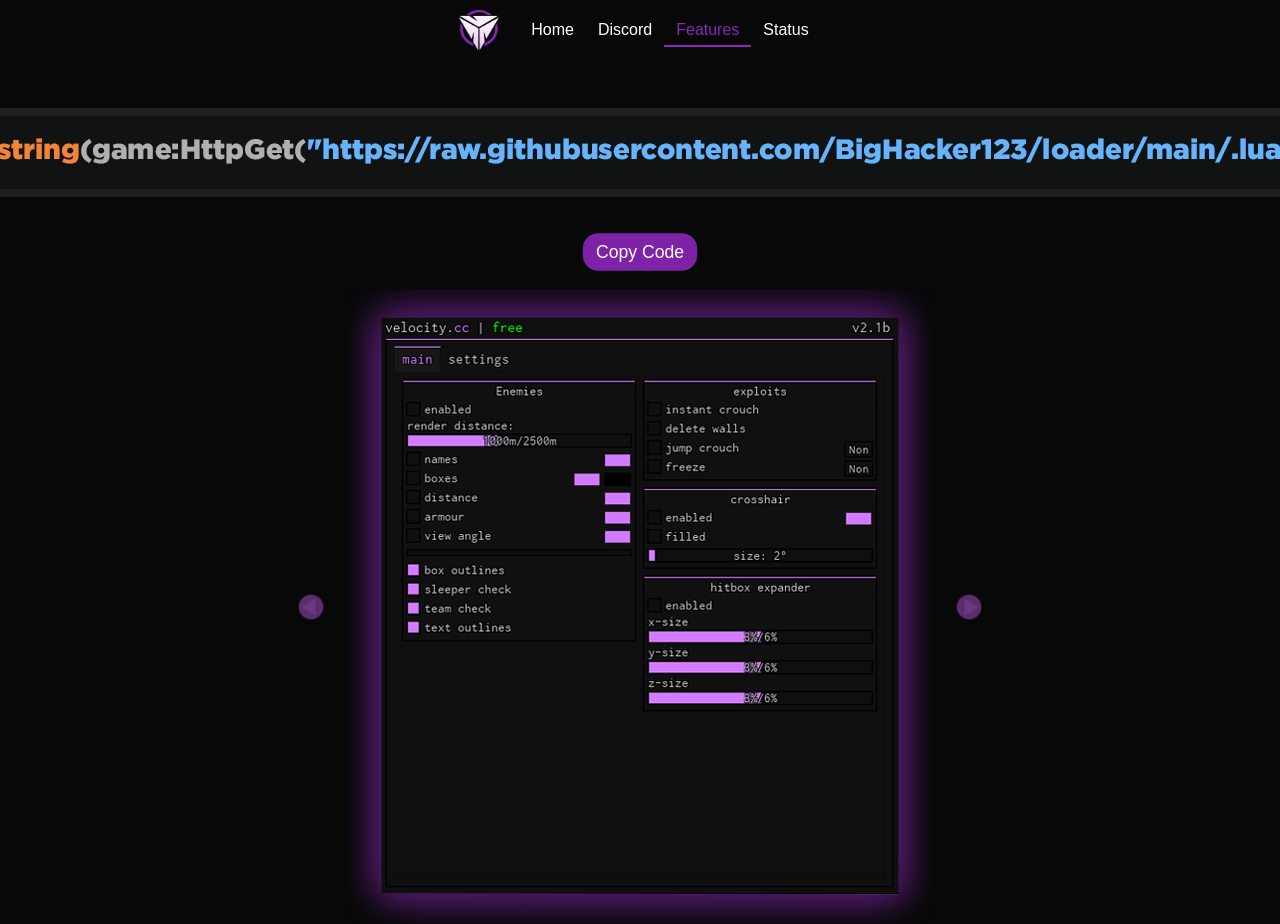
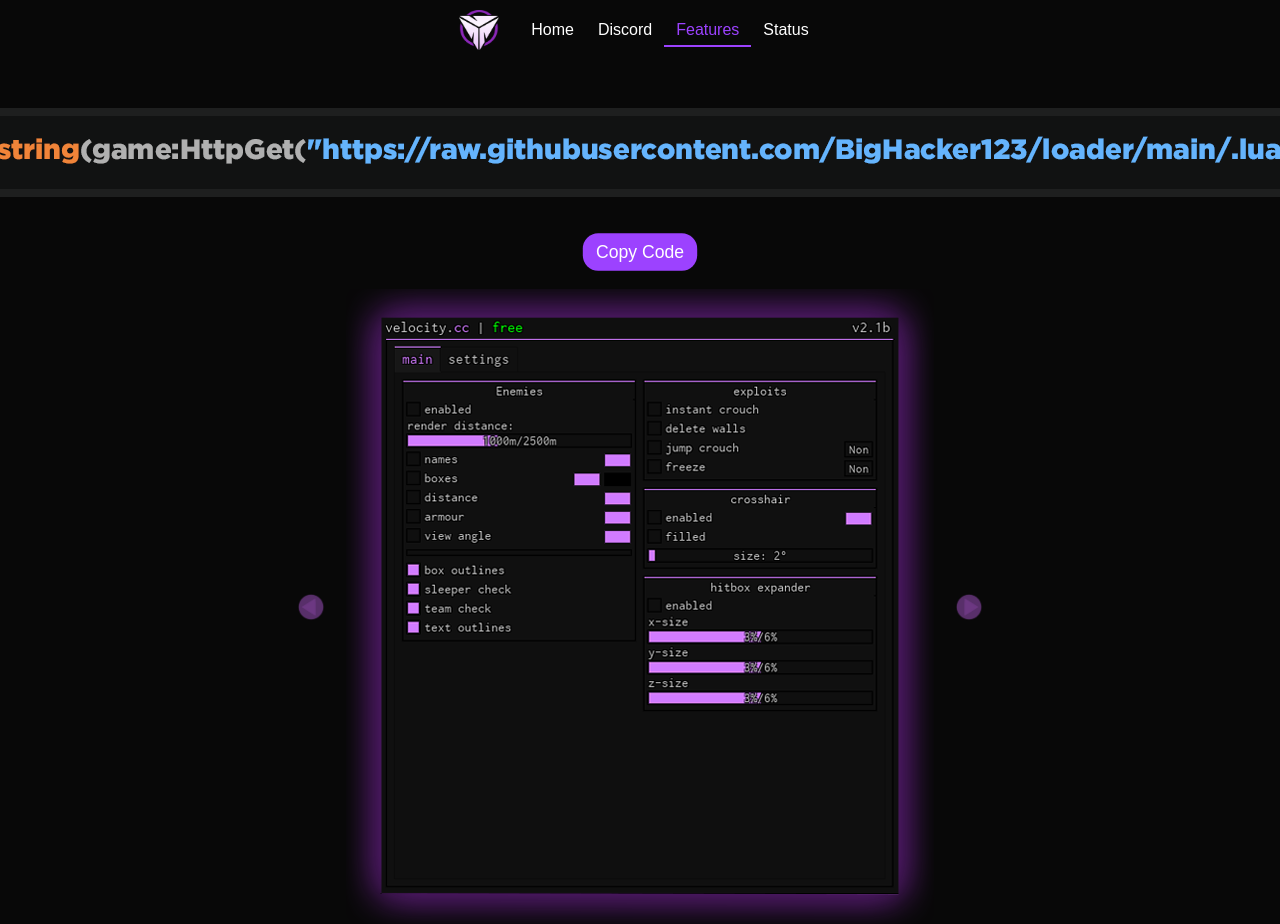
Before and after one commit to BigHacker123/velocity-cc, a plain HTML site: page script.html in a window 1280 px wide. In both pictures the pointer is over the button "Copy Code". Shown: the top 924 px of the page. Drawn offline with Linux system fonts and the light colour scheme.

Commit message:
Update script.css

```diff
--- a/script.css
+++ b/script.css
@@ -47,7 +47,7 @@ body {
 }
 
 .nav-link.active::after {
-    background-color: #8B27B8;
+    background-color: #9C42FF;
     transform: scaleX(1);
 }
 
@@ -56,7 +56,7 @@ body {
 }
 
 .nav-link.active {
-    color: #8B27B8;
+    color: #9C42FF;
 }
 
 .navbar img {
@@ -77,7 +77,7 @@ body {
 }
 
 .navbar button:hover {
-    color: #8b27b8;
+    color: #9C42FF;
 }
 
 .new-bar {
@@ -115,7 +115,7 @@ body {
 }
 
 .image-button:hover {
-    background-color: #7e23a8;
+    background-color: #9C42FF;
     transform: scale(1.1);
 }
 
```
